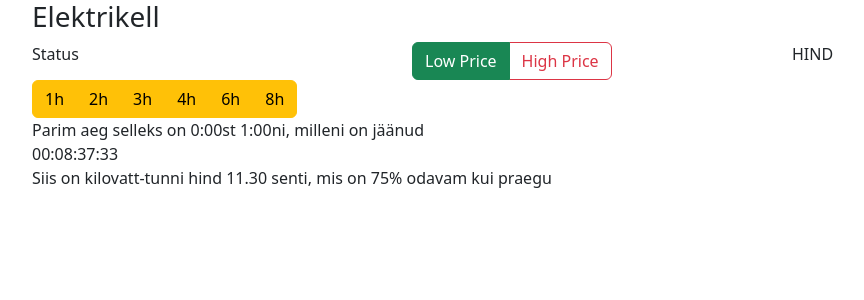
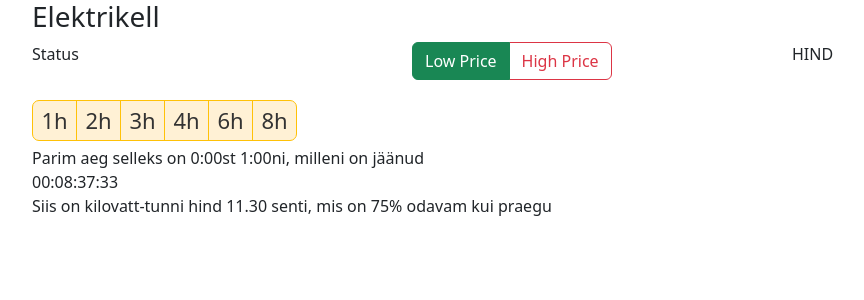
Before and after one commit to ognepoklonnik/newproject, a React (Create React App) app: page / in a window 1280 px wide. Shown: the top 300 px of the page, without its empty margins (50-914 px from the left). Built offline with nearby package versions, Linux system fonts and the light colour scheme.

Commit message:
homework timer

```diff
--- a/package.json
+++ b/package.json
@@ -12,6 +12,7 @@
     "react-countdown": "^2.3.2",
     "react-dom": "^18.2.0",
     "react-scripts": "5.0.1",
+    "recharts": "^2.1.15",
     "web-vitals": "^2.1.4"
   },
   "scripts": {
--- a/src/App.css
+++ b/src/App.css
@@ -44,3 +44,33 @@ h1 {
   color: #FFFFFF;
 text-shadow: 4px 3px 0 #7A7A7A;
 }
+
+.duration {
+  background-color: rgba(255,176,25,.18);
+    color: #333;
+    border-radius: 7px;
+    cursor: pointer;
+    width: 45px;
+    display: inline-flex;
+    align-items: center;
+    justify-content: center;
+    padding: 3px 0;
+}
+
+
+.duration {
+    display: flex;
+    max-width: 600px;
+    margin: 20px auto 5px;
+    font-size: 22px;
+    font-weight: 500;
+    justify-content: space-evenly;
+    align-items: center;
+    flex-direction: column;
+    position: relative;
+}
+
+.kell {
+
+  text-align: center;
+}
--- a/src/Footer/low.js
+++ b/src/Footer/low.js
@@ -3,11 +3,15 @@ import ToggleButton from "react-bootstrap/ToggleButton";
 import Row from 'react-bootstrap/Row';
 import Col from 'react-bootstrap/Col';
 import Countdown from 'react-countdown';
+import {useState} from 'react';
 
 
 function Low({ hourValue, setHourValue }) {
 
     const endOfDay = new Date().setHours(23,59,59,999);
+    const [ showElement, setShowElement ] = useState ('countdown');
+    const [time, setTime] = useState (endOfDay);
+
     const cheapHours = [
         { label: '1h', value: '1' },
         { label: '2h', value: '2' },
@@ -17,16 +21,26 @@ function Low({ hourValue, setHourValue }) {
         { label: '8h', value: '8' },
       ];
     function handleOnChange(event) {
+        const hour = event.currentTarget.value;
+        const newDate = new Date().setHours(23 - hour,59,59,999);
+        if(newDate - Date.now() <= 0) {
+        setShowElement ('right now');
+        }else  { setShowElement ('countdown');
+        };
+        setTime(newDate);
         setHourValue(event.currentTarget.value);
+    };
 
-    }
+
+
     return (
       <>
         <Row>
           <Col>
-            <ButtonGroup>
+            <ButtonGroup className="button">
               {cheapHours.map((hour) => (
                 <ToggleButton
+                  className="duration"
                   key={hour.value}
                   type="radio"
                   name="hour"
@@ -49,7 +63,7 @@ function Low({ hourValue, setHourValue }) {
 
         <Row>
           <Col>
-            <Countdown date={endOfDay} />
+            {showElement === 'countdown' ? <Countdown date = {time} /> : <h3>Right Now!</h3>}
           </Col>
         </Row>
 
```
Also changed, not shown: src/Footer/new.js (added), 1 other file (tests, documents, lock files or other folders).
